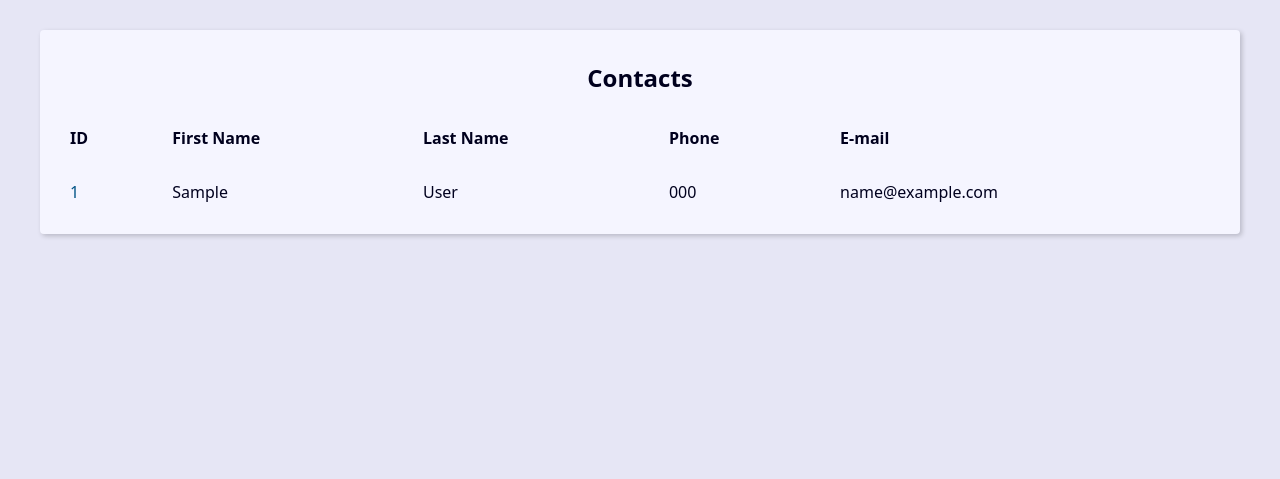
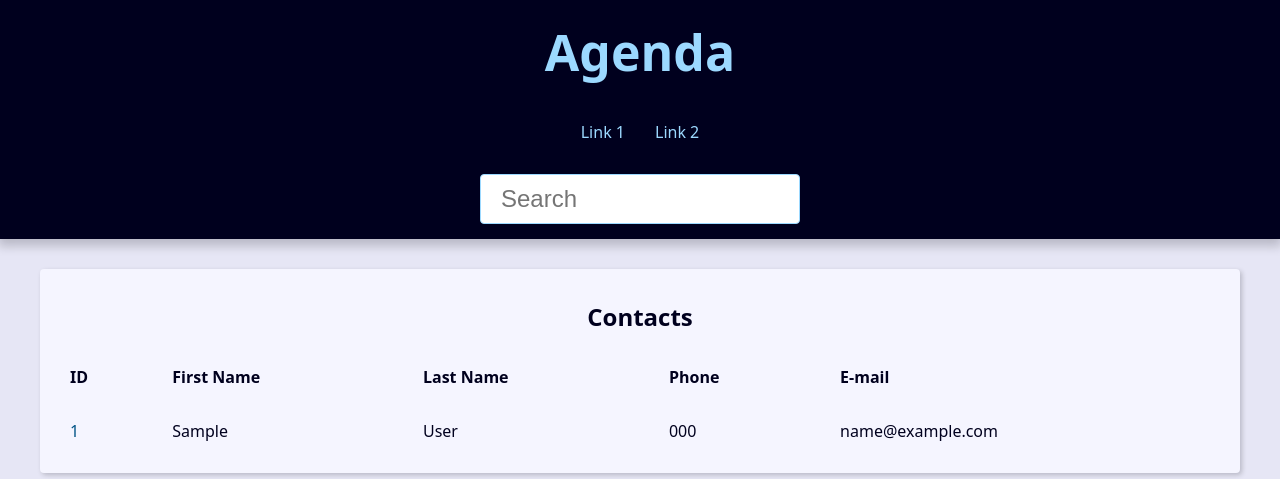
Before and after one commit to PHVital/projeto-agenda-django, a Django app: page / in a window 1280 px wide. Shown: the top 479 px of the page. Run offline with Django 5.2, Linux system fonts and the light colour scheme; tables that the repository leaves empty hold one stand-in row (values such as "Sample post").

Commit message:
Criando o search

```diff
--- a/base_templates/global/base.html
+++ b/base_templates/global/base.html
@@ -1,12 +1,11 @@
-{% load static %}<!DOCTYPE html>
-<html lang="en">
+<!DOCTYPE html>
+<html lang="pt-BR">
 <head>
-    <meta charset="UTF-8">
-    <meta name="viewport" content="width=device-width, initial-scale=1.0">
-    <title>Site do Pedro</title>
-    <link rel="stylesheet" href='{% static "global/css/style.css" %}'>
+    {% include "global/partials/_head.html" %}
 </head>
 <body>
+    {% include "global/partials/_header.html" %}
+
     <main class='content'>
         {% block content %}{% endblock content %}
     </main>
--- /dev/null
+++ b/base_templates/global/partials/_head.html
@@ -0,0 +1,5 @@
+{% load static %}
+<meta charset="UTF-8">
+<meta name="viewport" content="width=device-width, initial-scale=1.0">
+<title>{{ site_title }}Agenda</title>
+<link rel="stylesheet" href='{% static "global/css/style.css" %}'>
--- /dev/null
+++ b/base_templates/global/partials/_header.html
@@ -0,0 +1,24 @@
+<header class="header">
+    <h1 class="header-heading">
+        <a href="{% url "contact:index" %}" class='header-link'>
+            Agenda
+        </a>
+    </h1>
+
+    <nav class="menu">
+        <ul class="menu-list">
+            <li class="menu-item">
+                <a href="" class="menu-link">Link 1</a>
+            </li>
+            <li class="menu-item">
+                <a href="" class="menu-link">Link 2</a>
+            </li>
+        </ul>
+    </nav>
+
+    <div class="search">
+        <form action="{% url "contact:search" %}" method='GET'>
+            <input type="text" class="search-input" placeholder='Search' id='search' name='q' value='{{ request.GET.q.strip }}'>
+        </form>
+    </div>
+</header>
--- a/contact/templates/contact/index.html
+++ b/contact/templates/contact/index.html
@@ -1,6 +1,7 @@
 {% extends "global/base.html" %}
 
 {% block content %}
+    {% if contacts %}
     <div class="responsive-table">
         <table class='contacts-table'>
             <caption class='table-caption'>
@@ -42,4 +43,11 @@
             </tbody>
         </table>
     </div>
+    {% else %}
+    <div class="single-contact">
+        <h1 class="single-contact-name">
+            Nenhum contato encontrado.
+        </h1>
+    </div>
+    {% endif %}
 {% endblock content %}
--- a/contact/urls.py
+++ b/contact/urls.py
@@ -5,5 +5,6 @@ app_name = 'contact'
 
 urlpatterns = [
     path('<int:contact_id>/', views.contact, name='contact'),
+    path('search/', views.search, name='search'),
     path('', views.index, name='index'),
 ]
--- a/contact/views/contact_views.py
+++ b/contact/views/contact_views.py
@@ -1,12 +1,41 @@
-from django.shortcuts import render, get_object_or_404
+from django.shortcuts import render, get_object_or_404, redirect
 from contact.models import Contact
 from django.http import Http404
+from django.db.models import Q
 
 def index(request):
     contacts = Contact.objects.filter(show=True).order_by('-id')[:10]
 
     context = {
         'contacts': contacts,
+        'site_title': 'Contatos - ',
+    }
+
+    return render (
+        request,
+        'contact/index.html',
+        context,
+    )
+
+def search(request):
+    search_value = request.GET.get('q', '').strip()
+
+    if search_value == '':
+        return redirect('contact:index')
+
+    contacts = Contact.objects.filter(show=True)\
+        .filter(
+            Q(first_name__contains=search_value) |
+            Q(last_name__contains=search_value) |
+            Q(phone__contains=search_value) |
+            Q(email__contains=search_value)
+        )\
+        .order_by('-id')
+
+    context = {
+        'contacts': contacts,
+        'site_title': 'Search - ',
+        'search_value': search_value,
     }
 
     return render (
@@ -19,8 +48,11 @@ def contact(request, contact_id):
     # single_contact = Contact.objects.filter(pk=contact_id).first()
     single_contact = get_object_or_404(Contact, pk=contact_id, show=True)
 
+    site_title = f'{single_contact.first_name} {single_contact.last_name} - '
+
     context = {
         'contact': single_contact,
+        'site_title': site_title,
     }
 
     return render (
```
